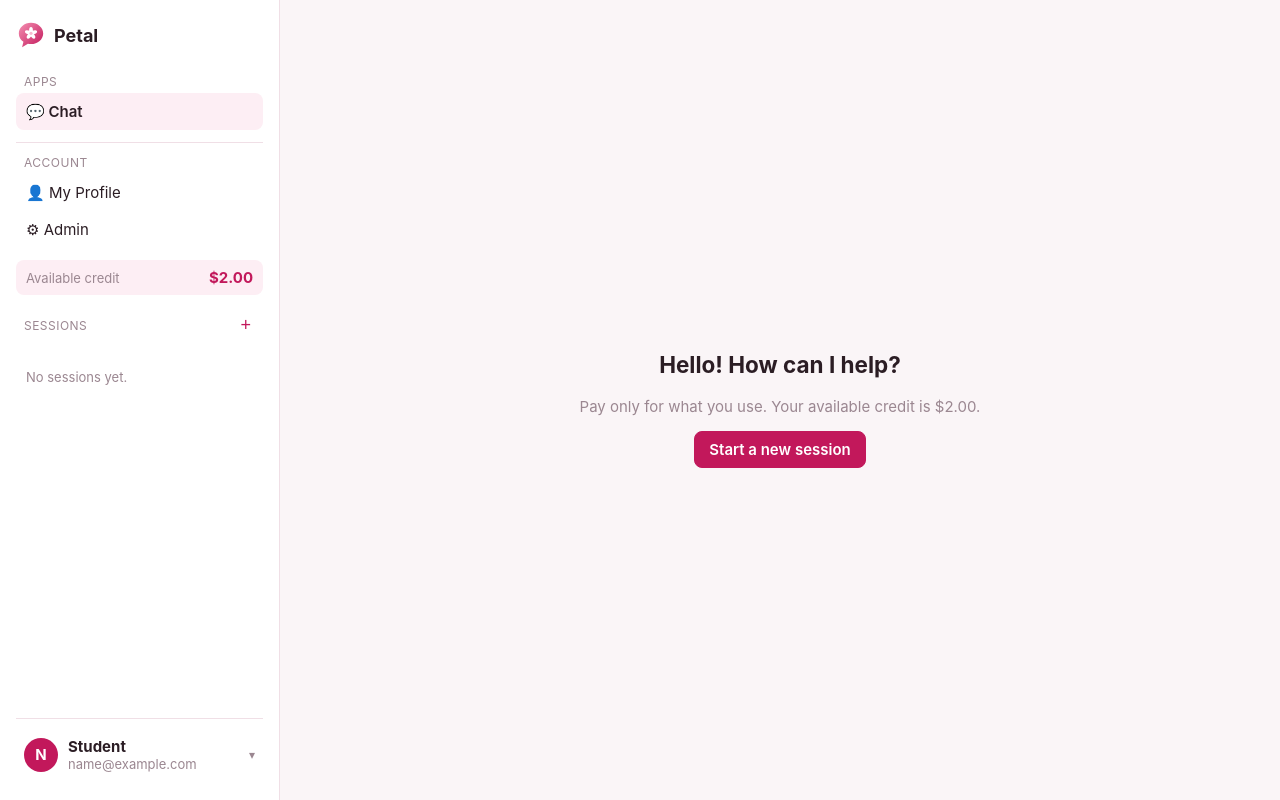
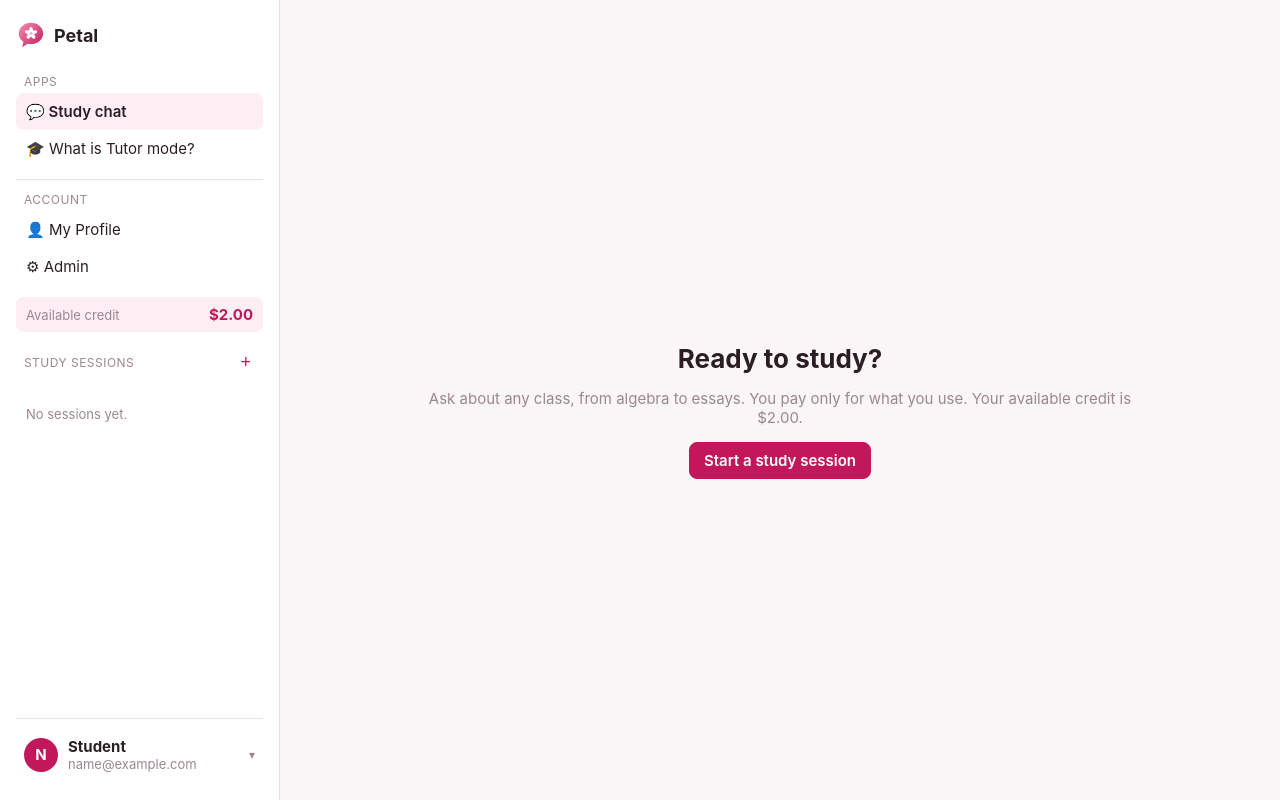
Before and after one commit to karellevanessa/litechat-midterm, a Django app: page /chat/ in a window 1280 px wide. Run offline with Django 5.2, Linux system fonts and the light colour scheme; the visitor is signed in with stand-in values (Sample User, id 1); data comes from the database, SQL or seed files in the repository; data that the repository does not hold is empty; some libraries are stand-ins or nearby versions.

Commit message:
feat(chat): student study persona and Tutor mode explainer
An empty session now greets the student ("What are you studying
today?") with eight one-click coursework starters shared with the
homepage; the placeholder reads "Ask about your coursework…", sessions
are "study sessions" and the nav says "Study chat". A "What is Tutor
mode?" explainer opens from the sidebar and from a ? next to the
switch. Only the session list scrolls, so the account menu stays
visible at the bottom of the sidebar.

Co-Authored-By: Claude Opus 5.5 <noreply@anthropic.com>

```diff
--- a/chat/models.py
+++ b/chat/models.py
@@ -15,7 +15,7 @@ class ChatSession(models.Model):
         ordering = ["-updated_at", "-id"]
 
     def __str__(self):
-        return self.title or "New session"
+        return self.title or "New study session"
 
 
 class Message(models.Model):
--- /dev/null
+++ b/chat/starters.py
@@ -0,0 +1,12 @@
+# Example coursework questions for high-school and university students.
+# Shown on the homepage and as one-click starters in an empty chat.
+STARTER_QUESTIONS = [
+    ("Calculus", "Why is the derivative of x² equal to 2x?"),
+    ("Algebra", "How do I solve 2x + 5 = 17 step by step?"),
+    ("Chemistry", "How do I balance H₂ + O₂ → H₂O?"),
+    ("Physics", "What does Newton's second law really mean?"),
+    ("Writing", "How can I make my thesis statement stronger?"),
+    ("Programming", "Why does my Python loop never stop?"),
+    ("History", "What were the main causes of World War I?"),
+    ("Statistics", "What is the difference between mean and median?"),
+]
--- a/chat/views.py
+++ b/chat/views.py
@@ -20,6 +20,7 @@ from billing.services import (
 
 from .models import ChatSession, Message
 from .prompts import TUTOR_PROMPT
+from .starters import STARTER_QUESTIONS
 from .providers import Delta, ProviderError, Retry, stream_chat
 
 HISTORY_LIMIT = 20
@@ -50,6 +51,7 @@ def _chat_context(request, session=None):
         "current": session,
         "models_by_provider": models_by_provider,
         "billing_account": _account_for(request.user),
+        "starters": STARTER_QUESTIONS,
     }
 
 
--- a/pages/views.py
+++ b/pages/views.py
@@ -2,6 +2,7 @@ from django.shortcuts import redirect, render
 
 from billing.models import AIModel, PricingSettings
 from billing.services import format_usd
+from chat.starters import STARTER_QUESTIONS
 
 
 def home(request):
@@ -11,5 +12,6 @@ def home(request):
     context = {
         "signup_grant": format_usd(PricingSettings.load().signup_grant_micros),
         "models": AIModel.objects.filter(is_active=True),
+        "starters": STARTER_QUESTIONS,
     }
     return render(request, "pages/home.html", context)
--- a/static/css/app.css
+++ b/static/css/app.css
@@ -38,7 +38,10 @@ input[type=text], input[type=email], input[type=password], textarea, select {
 
 /* App shell */
 .app { display: flex; height: 100vh; }
-.sidebar { width: 280px; flex-shrink: 0; background: var(--panel); border-right: 1px solid var(--border); padding: 20px 16px; display: flex; flex-direction: column; gap: 8px; overflow-y: auto; }
+/* Only the session list scrolls, so the account menu stays visible at the bottom. */
+.sidebar { width: 280px; flex-shrink: 0; background: var(--panel); border-right: 1px solid var(--border); padding: 20px 16px; display: flex; flex-direction: column; gap: 8px; overflow: hidden; }
+.sidebar > * { flex-shrink: 0; }
+.sidebar > .session-list { flex: 0 1 auto; min-height: 60px; overflow-y: auto; }
 .brand-row { display: flex; align-items: center; justify-content: space-between; margin-bottom: 8px; }
 .brand { display: flex; align-items: center; gap: 8px; font-weight: 700; font-size: 18px; color: var(--text); text-decoration: none; }
 .logo { width: 30px; height: 30px; }
@@ -57,7 +60,8 @@ input[type=text], input[type=email], input[type=password], textarea, select {
 
 @media (max-width: 760px) {
   .app { flex-direction: column; height: auto; min-height: 100vh; }
-  .sidebar { width: 100%; border-right: 0; border-bottom: 1px solid var(--border); max-height: 45vh; }
+  .sidebar { width: 100%; border-right: 0; border-bottom: 1px solid var(--border); max-height: 45vh; overflow-y: auto; }
+  .sidebar > .session-list { overflow: visible; }
 }
 
 /* Sessions */
@@ -162,6 +166,18 @@ input:focus, textarea:focus, select:focus { outline: none; border-color: var(--b
 .math-display { overflow-x: auto; overflow-y: hidden; margin: 12px 0; }
 .md .katex { font-size: 1.08em; }
 
+/* Student persona: chat welcome, starters, Tutor help */
+.study-welcome { max-width: 760px; }
+.study-welcome h2 { font-size: 26px; margin-bottom: 8px; }
+.starter-chips { margin: 20px 0 12px; text-align: left; }
+.chip.starter { font: inherit; cursor: pointer; text-align: left; }
+.nav-button { width: 100%; border: 0; background: none; font: inherit; text-align: left; cursor: pointer; }
+.help-btn { width: 24px; height: 24px; border-radius: 50%; border: 1px solid var(--border); background: var(--panel); color: var(--brand); font-weight: 700; cursor: pointer; padding: 0; }
+.help-btn:hover { border-color: var(--brand); }
+.help-dialog h3 { font-size: 15px; margin: 18px 0 6px; }
+.help-dialog ul { margin: 0; padding-left: 20px; line-height: 1.55; }
+.help-dialog p { line-height: 1.55; margin: 0 0 8px; }
+
 /* Account menu (bottom of sidebar) */
 .account-menu { margin-top: auto; border-top: 1px solid var(--border); padding-top: 10px; position: relative; }
 .account-menu summary { list-style: none; display: flex; align-items: center; gap: 10px; padding: 8px; border-radius: 10px; cursor: pointer; }
--- a/templates/base.html
+++ b/templates/base.html
@@ -23,7 +23,8 @@
     </div>
     <nav>
       <div class="nav-label">Apps</div>
-      <a class="nav-item {% if request.resolver_match.app_name == 'chat' %}active{% endif %}" href="{% url 'chat:index' %}">&#128172; Chat</a>
+      <a class="nav-item {% if request.resolver_match.app_name == 'chat' %}active{% endif %}" href="{% url 'chat:index' %}">&#128172; Study chat</a>
+      <button type="button" class="nav-item nav-button" onclick="document.getElementById('tutor-help').showModal()">&#127891; What is Tutor mode?</button>
       <hr>
       <div class="nav-label">Account</div>
       <a class="nav-item {% if request.resolver_match.url_name == 'profile' %}active{% endif %}" href="{% url 'profile' %}">&#128100; My Profile</a>
@@ -59,6 +60,7 @@
     {% block main %}{% endblock %}
   </main>
 </div>
+{% include "partials/tutor_help.html" %}
 {% endblock %}
 {% block scripts %}{% endblock %}
 </body>
--- a/templates/chat/index.html
+++ b/templates/chat/index.html
@@ -1,11 +1,11 @@
 {% extends "base.html" %}
 {% block sidebar_extra %}{% include "chat/sidebar.html" %}{% endblock %}
 {% block main %}
-<div class="empty-state">
-  <h2>Hello{% if user.display_name %}, {{ user.display_name }}{% endif %}! How can I help?</h2>
-  <p class="muted">Pay only for what you use. Your available credit is {{ balance_display }}.</p>
+<div class="empty-state study-welcome">
+  <h2>Ready to study{% if user.display_name %}, {{ user.display_name }}{% endif %}?</h2>
+  <p class="muted">Ask about any class, from algebra to essays. You pay only for what you use. Your available credit is {{ balance_display }}.</p>
   <form method="post" action="{% url 'chat:session_new' %}">{% csrf_token %}
-    <button class="btn primary">Start a new session</button>
+    <button class="btn primary">Start a study session</button>
   </form>
 </div>
 {% endblock %}
--- a/templates/chat/sidebar.html
+++ b/templates/chat/sidebar.html
@@ -1,6 +1,6 @@
-<div class="nav-label">Sessions
+<div class="nav-label">Study sessions
   <form method="post" action="{% url 'chat:session_new' %}">{% csrf_token %}
-    <button class="icon-btn" title="New session" aria-label="New session">+</button>
+    <button class="icon-btn" title="New study session" aria-label="New study session">+</button>
   </form>
 </div>
 <div id="session-list" class="session-list"
--- /dev/null
+++ b/templates/partials/tutor_help.html
@@ -0,0 +1,24 @@
+<dialog id="tutor-help" class="model-dialog help-dialog" aria-labelledby="tutor-help-title">
+  <div class="dialog-head">
+    <h2 id="tutor-help-title">What is Tutor mode?</h2>
+    <button type="button" class="icon-btn" onclick="this.closest('dialog').close()" aria-label="Close">&#10005;</button>
+  </div>
+  <div class="dialog-body">
+    <p>Tutor mode turns Petal into a study tutor. It helps you <strong>understand</strong> your coursework, not only get an answer.</p>
+    <h3>When it is on, Petal:</h3>
+    <ul>
+      <li>names the key idea the question needs, in plain words;</li>
+      <li>explains step by step, one idea at a time, and defines new terms;</li>
+      <li>gives the <strong>full solution, step by step</strong>, when you ask for it;</li>
+      <li>ends with a short check question or a practice problem.</li>
+    </ul>
+    <h3>When it is off</h3>
+    <p>You get short, direct answers. Use this when you only need a quick fact or you already know the method.</p>
+    <h3>Good to know</h3>
+    <ul>
+      <li>It is <strong>on by default</strong>. Turn it on or off for each study session with the <em>Tutor mode</em> switch under the chat.</li>
+      <li>Tutor replies are longer, so they cost a little more. A typical tutor reply still costs less than 1 cent.</li>
+      <li>AI can make mistakes. Check the information it generates, and ask your teacher when you are unsure.</li>
+    </ul>
+  </div>
+</dialog>
```
Also changed, not shown: chat/tests/test_chat.py (+32 -0 lines), static/js/chat.js (+7 -0 lines), templates/chat/session.html (+13 -2 lines), templates/pages/home.html (+3 -8 lines).
